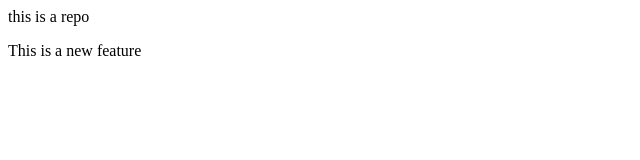
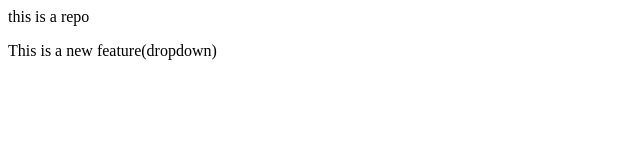
Before and after one commit to shiudkar9673/LocalRepo, a plain HTML site: page index.html in a window 1280 px wide. Shown: the full height of the page, 0-640 px from the left. Drawn offline with Linux system fonts and the light colour scheme.

Commit message:
add dropdown

```diff
--- a/index.html
+++ b/index.html
@@ -1,2 +1,2 @@
 <p>this is a repo</p>
-<p>This is a new feature</p>
+<p>This is a new feature(dropdown)</p>
```
